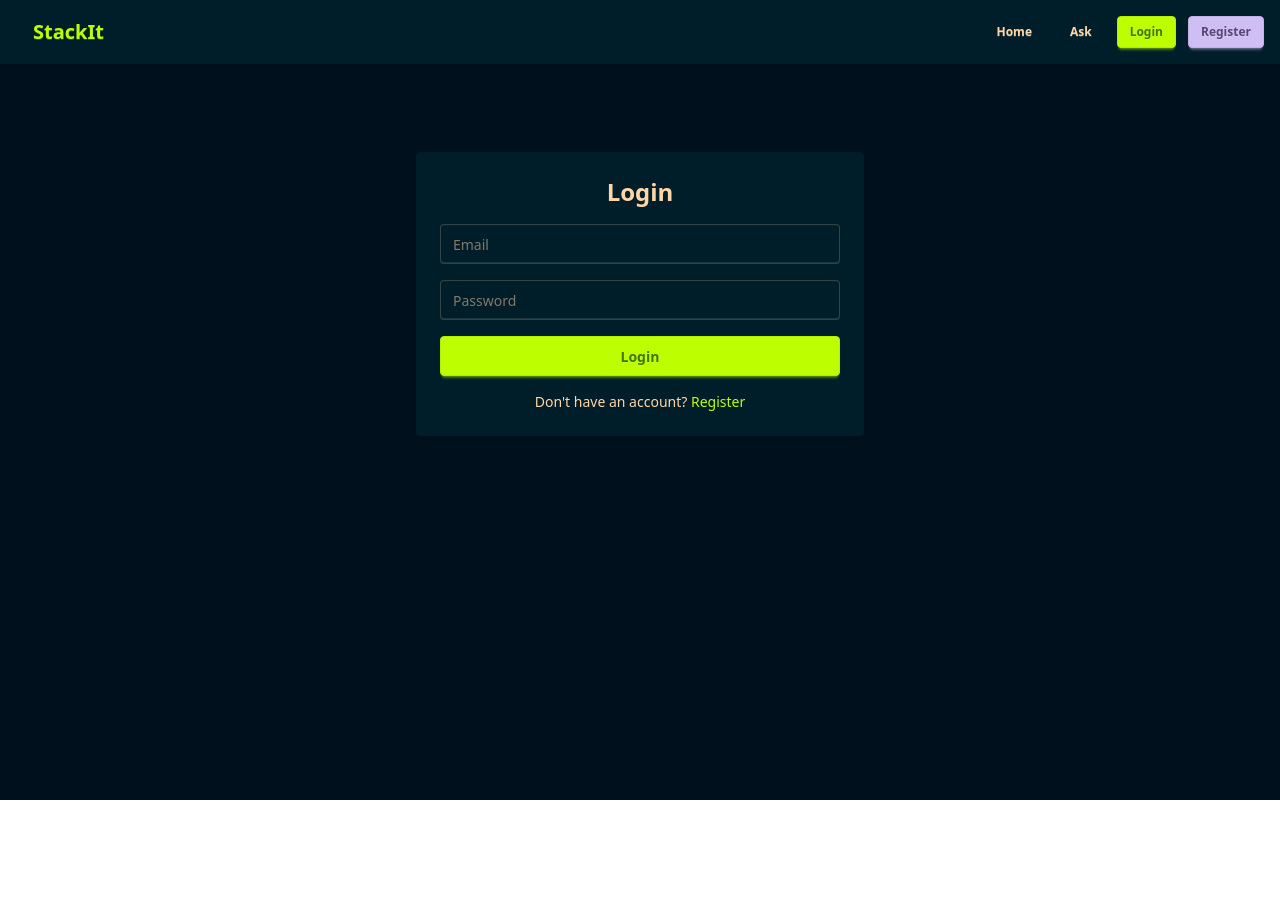
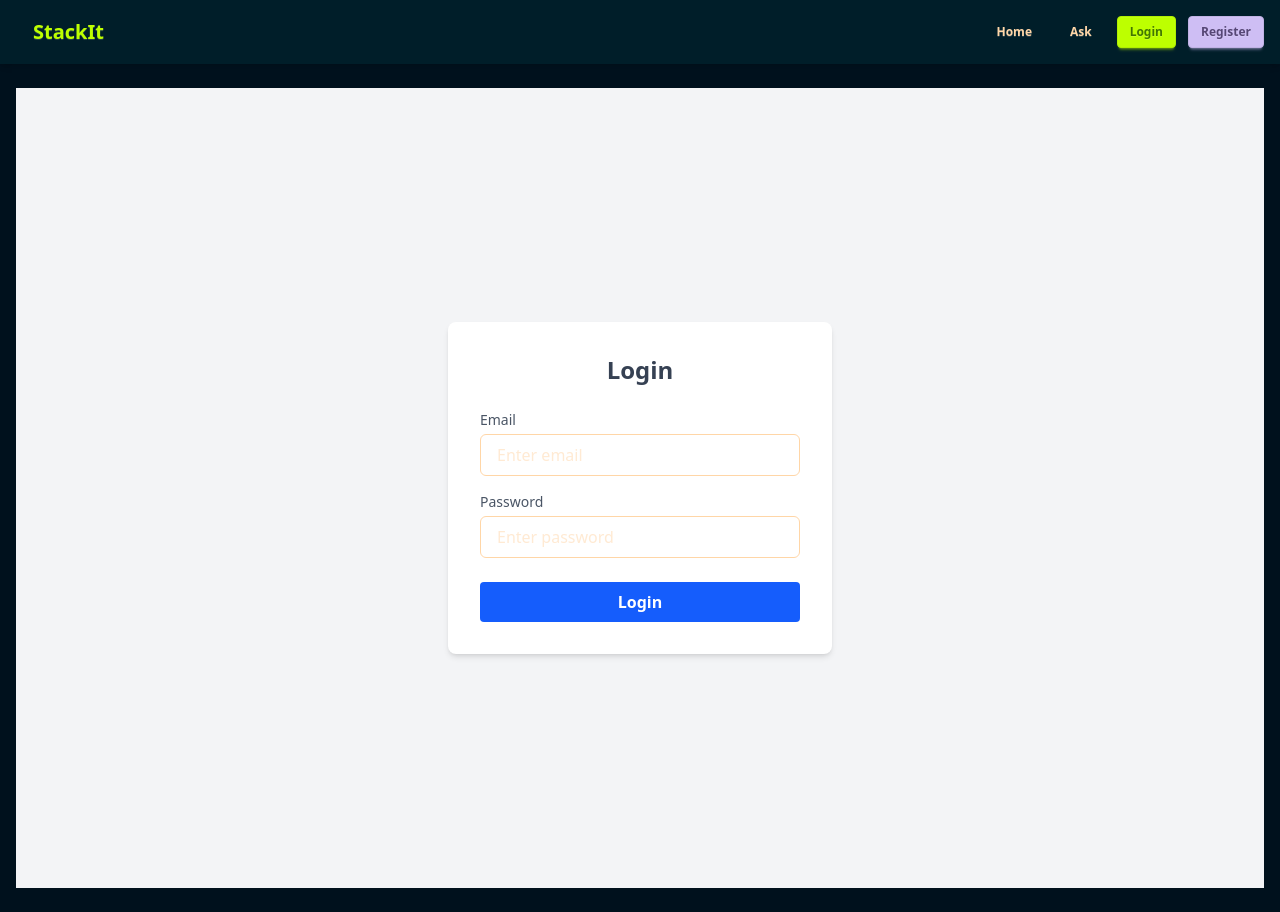
Before and after one commit to Sagnik-2873/stackIt, a React app in the folder frontend/: page /login in a window 1280 px wide. Before the commit the page ends 800 px from the top, so only its background shows below. Built offline with nearby package versions, Linux system fonts and the light colour scheme; the HTML template or start-up script is replaced by a standard one.

Commit message:
Login/Logout Fixed

```diff
--- a/frontend/src/components/Navbar.jsx
+++ b/frontend/src/components/Navbar.jsx
@@ -1,11 +1,11 @@
 import { Link } from "react-router-dom";
-import { useUser } from "../context/UserContext";
+import { useAuth } from "../context/AuthContext";
 
 export default function Navbar() {
-  const { user, logout } = useUser();
+  const { user, logout } = useAuth();
 
   return (
-    <div  className="bg-base-100 shadow-md h-16 flex items-center px-4">
+    <div className="bg-base-100 shadow-md h-16 flex items-center px-4">
       <div className="flex-1">
         <Link to="/" className="btn btn-ghost text-xl text-primary font-bold">
           StackIt
@@ -13,25 +13,28 @@ export default function Navbar() {
       </div>
 
       <div className="flex items-center gap-3">
-        <Link to="/" className="btn btn-sm btn-ghost">Home</Link>
-        <Link to="/ask" className="btn btn-sm btn-ghost">Ask</Link>
+        <Link to="/" className="btn btn-sm btn-ghost">
+          Home
+        </Link>
+        <Link to="/ask" className="btn btn-sm btn-ghost">
+          Ask
+        </Link>
 
         {user ? (
           <>
-            <div className="hidden sm:block text-sm">
-              👤 {user.email}
-            </div>
-            <button
-              onClick={logout}
-              className="btn btn-sm btn-error"
-            >
+            <div className="hidden sm:block text-sm">👤 {user.username}</div>
+            <button onClick={logout} className="btn btn-sm btn-error">
               Logout
             </button>
           </>
         ) : (
           <>
-            <Link to="/login" className="btn btn-sm btn-primary">Login</Link>
-            <Link to="/register" className="btn btn-sm btn-secondary">Register</Link>
+            <Link to="/login" className="btn btn-sm btn-primary">
+              Login
+            </Link>
+            <Link to="/register" className="btn btn-sm btn-secondary">
+              Register
+            </Link>
           </>
         )}
       </div>
--- a/frontend/src/context/AuthContext.jsx
+++ b/frontend/src/context/AuthContext.jsx
@@ -10,19 +10,19 @@ export const AuthProvider = ({ children }) => {
     setToken(token);
     setUser(user);
     localStorage.setItem("token", token);
-    localStorage.setItem("user", JSON.stringify(user));
+    localStorage.setItem("stackit-user", JSON.stringify(user));
   };
 
   const logout = () => {
     setToken(null);
     setUser(null);
     localStorage.removeItem("token");
-    localStorage.removeItem("user");
+    localStorage.removeItem("stackit-user");
   };
 
   useEffect(() => {
     const storedToken = localStorage.getItem("token");
-    const storedUser = localStorage.getItem("user");
+    const storedUser = localStorage.getItem("stackit-user");
     if (storedToken && storedUser) {
       setToken(storedToken);
       setUser(JSON.parse(storedUser));
--- a/frontend/src/pages/Login.jsx
+++ b/frontend/src/pages/Login.jsx
@@ -1,48 +1,81 @@
 import { useState } from "react";
+import { useAuth } from "../context/AuthContext";
+import axios from "axios";
 import { useNavigate } from "react-router-dom";
-import { useUser } from "../context/UserContext";
 
 export default function Login() {
-  const [email, setEmail] = useState("");
-  const [password, setPassword] = useState("");
+  const [form, setForm] = useState({ email: "", password: "" });
+  const { login } = useAuth();
   const navigate = useNavigate();
-  const { login } = useUser();
 
-  const handleLogin = () => {
-    login(email); // Set user
-    alert("Logged in");
+  const handleChange = (e) => {
+    setForm({ ...form, [e.target.name]: e.target.value });
+  };
+
+  const handleSubmit = async (e) => {
+    e.preventDefault();
+    try {
+      const res = await axios.post(
+        "http://localhost:5030/api/auth/login",
+        form
+      );
+      login(res.data.token, res.data.user);
       navigate("/");
+    } catch (err) {
+      alert(err.response?.data?.error || "Login failed");
+    }
   };
 
   return (
-    <div className="max-w-md mx-auto mt-16 p-6 bg-base-100 shadow-md rounded">
-      <h2 className="text-2xl font-bold mb-4 text-center">Login</h2>
+    <div className="min-h-screen flex items-center justify-center bg-gray-100">
+      <form
+        onSubmit={handleSubmit}
+        className="bg-white w-full max-w-sm p-8 rounded-lg shadow-md"
+      >
+        <h2 className="text-2xl font-bold mb-6 text-center text-gray-700">
+          Login
+        </h2>
 
+        <div className="mb-4">
+          <label htmlFor="email" className="block mb-1 text-gray-600 text-sm">
+            Email
+          </label>
           <input
+            name="email"
             type="email"
-        placeholder="Email"
-        className="input input-bordered w-full mb-4"
-        value={email}
-        onChange={(e) => setEmail(e.target.value)}
+            value={form.email}
+            onChange={handleChange}
+            required
+            className="w-full px-4 py-2 border rounded-md focus:outline-none focus:ring-2 focus:ring-blue-400"
+            placeholder="Enter email"
           />
+        </div>
+
+        <div className="mb-6">
+          <label
+            htmlFor="password"
+            className="block mb-1 text-gray-600 text-sm"
+          >
+            Password
+          </label>
           <input
+            name="password"
             type="password"
-        placeholder="Password"
-        className="input input-bordered w-full mb-4"
-        value={password}
-        onChange={(e) => setPassword(e.target.value)}
+            value={form.password}
+            onChange={handleChange}
+            required
+            className="w-full px-4 py-2 border rounded-md focus:outline-none focus:ring-2 focus:ring-blue-400"
+            placeholder="Enter password"
           />
+        </div>
 
-      <button className="btn btn-primary w-full" onClick={handleLogin}>
+        <button
+          type="submit"
+          className="w-full bg-blue-600 hover:bg-blue-700 text-white font-semibold py-2 px-4 rounded transition duration-200"
+        >
           Login
         </button>
-
-      <p className="mt-4 text-sm text-center">
-        Don't have an account?{" "}
-        <a href="/register" className="text-primary hover:underline">
-          Register
-        </a>
-      </p>
+      </form>
     </div>
   );
 }
--- a/frontend/src/pages/Register.jsx
+++ b/frontend/src/pages/Register.jsx
@@ -16,13 +16,15 @@ export default function Register() {
     e.preventDefault();
     try {
       const res = await axios.post(
-        "http://localhost:5000/api/auth/register",
+        "http://localhost:5030/api/auth/register",
         form
       );
+
       login(res.data.token, res.data.user);
       navigate("/");
     } catch (err) {
       alert(err.response?.data?.error || "Registration failed");
+      console.log(err);
     }
   };
 
@@ -82,10 +84,7 @@ export default function Register() {
           />
         </div>
 
-        <button
-          type="submit"
-          className="btn btn-primary w-full mb-4"
-        >
+        <button type="submit" className="btn btn-primary w-full mb-4">
           Register
         </button>
       </form>
```
Also changed, not shown: 1 other file (tests, documents, lock files or other folders). Lines whose indentation alone changed are shown as unchanged.
